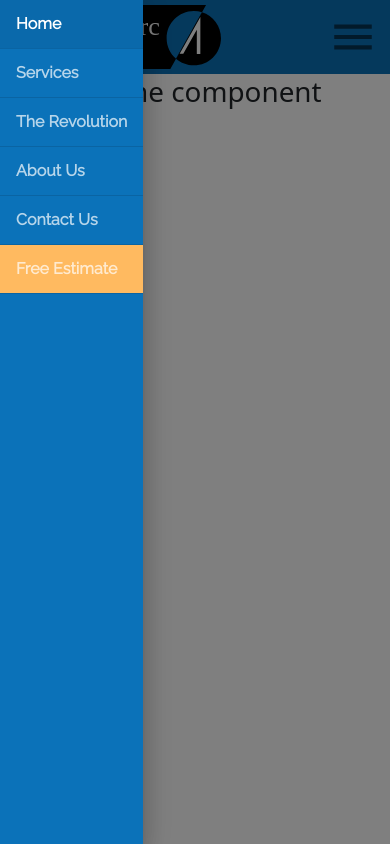
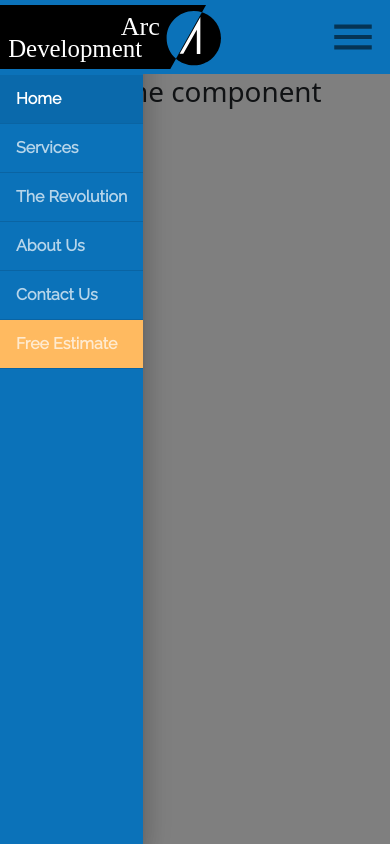
Before and after one commit to musamaUet/arc-development, a React (Create React App) app: page / in a window 390 px wide. Both pictures are taken after a click on the button 353 px from the left and 37 px from the top of the page. Built offline with nearby package versions, Linux system fonts and the light colour scheme.

Commit message:
finishing header section

```diff
--- a/src/components/ui/Header.js
+++ b/src/components/ui/Header.js
@@ -15,7 +15,6 @@ import List from '@material-ui/core/List';
 import ListItem from '@material-ui/core/ListItem';
 import ListItemText from '@material-ui/core/ListItemText';
 import { Link, useLocation } from 'react-router-dom';
-import classnames from 'classnames';
 
 import logo from '../../assets/logo.svg';
 
@@ -105,7 +104,12 @@ const useStyles = makeStyles((theme) => ({
     backgroundColor: theme.palette.secondary.main,
   },
   drawerItemSelected: {
+    '& .MuiListItemText-root': {
       opacity: '1',
+    },
+  },
+  appbar: {
+    zIndex: theme.zIndex.modal + 1,
   },
 }));
 function Header(props) {
@@ -121,51 +125,63 @@ function Header(props) {
   const [selectedIndex, setSelectedIndex] = useState(0);
   const [openDrawer, setOpenDrawer] = useState(false);
 
+  const menuOptions = [
+    { name: 'Services', link: '/services', activeIndex: 1, selectedIndex: 0 },
+    {
+      name: 'Custom Software Development',
+      link: '/customsoftware',
+      activeIndex: 1,
+      selectedIndex: 2,
+    },
+    {
+      name: 'Mobile App Development',
+      link: '/mobileapps',
+      activeIndex: 1,
+      selectedIndex: 2,
+    },
+    {
+      name: 'Website Development',
+      link: '/websites',
+      activeIndex: 1,
+      selectedIndex: 3,
+    },
+  ];
+  const routes = [
+    { name: 'Home', link: '/', activeIndex: 0 },
+    {
+      name: 'Services',
+      link: '/services',
+      activeIndex: 1,
+      ariaOwns: anchorEl ? 'simple-menu' : undefined,
+      ariaPopup: anchorEl ? 'true' : undefined,
+      mouseOver: (event) => handleClick(event),
+    },
+    {
+      name: 'The Revolution',
+      link: '/revolution',
+      activeIndex: 2,
+    },
+    { name: 'About Us', link: '/about', activeIndex: 3 },
+    { name: 'Contact Us', link: '/contact', activeIndex: 4 },
+  ];
+
   useEffect(() => {
+    [...menuOptions, ...routes].forEach((route) => {
       switch (location.pathname) {
-      case '/':
-        if (value !== 0) setValue(0);
-        break;
-      case '/services':
-        if (value !== 1) {
-          setValue(1);
-          setSelectedIndex(0);
+        case `${route.link}`:
+          if (value !== route.activeIndex) {
+            setValue(route.activeIndex);
+            if (route.selectedIndex && route.selectedIndex !== selectedIndex) {
+              setSelectedIndex(route.selectedIndex);
             }
-        break;
-      case '/customsoftware':
-        if (value !== 1) {
-          setValue(1);
-          setSelectedIndex(1);
           }
-        break;
-      case '/mobileapps':
-        if (value !== 1) {
-          setValue(1);
-          setSelectedIndex(2);
-        }
-        break;
-      case '/websites':
-        if (value !== 1) {
-          setValue(1);
-          setSelectedIndex(4);
-        }
-        break;
-      case '/revolution':
-        if (value !== 2) setValue(2);
-        break;
-      case '/about':
-        if (value !== 3) setValue(3);
-        break;
-      case '/contact':
-        if (value !== 4) setValue(4);
-        break;
-      case '/estimate':
-        if (value !== 5) setValue(5);
           break;
         default:
           break;
       }
-  }, [value]);
+    });
+    // eslint-disable-next-line react-hooks/exhaustive-deps
+  }, [value, menuOptions, selectedIndex, routes]);
 
   const handleChange = (e, value) => {
     setValue(value);
@@ -183,12 +199,7 @@ function Header(props) {
     setOpenMenu(false);
     setSelectedIndex(index);
   };
-  const menuOptions = [
-    { name: 'Services', link: '/services' },
-    { name: 'Custom Software Development', link: '/customsoftware' },
-    { name: 'Mobile App Development', link: '/mobileapps' },
-    { name: 'Website Development', link: '/websites' },
-  ];
+
   const tabs = (
     <React.Fragment>
       <Tabs
@@ -197,34 +208,18 @@ function Header(props) {
         className={classes.tabContainer}
         indicatorColor='primary'
       >
-        <Tab className={classes.tab} component={Link} to='/' label='Home' />
+        {routes.map((route, index) => (
           <Tab
-          aria-owns={anchorEl ? 'simple-menu' : undefined}
-          aria-haspopup={anchorEl ? 'true' : undefined}
+            key={index}
             className={classes.tab}
             component={Link}
-          onMouseOver={(event) => handleClick(event)}
-          to='/services'
-          label='Services'
+            to={route.link}
+            label={route.name}
+            aria-owns={route.ariaOwns}
+            aria-haspopup={route.ariaPopup}
+            onMouseOver={route.mouseOver}
           />
-        <Tab
-          className={classes.tab}
-          component={Link}
-          to='/revolution'
-          label='The Revolution'
-        />
-        <Tab
-          className={classes.tab}
-          component={Link}
-          to='/about'
-          label='About Us'
-        />
-        <Tab
-          className={classes.tab}
-          component={Link}
-          to='/contact'
-          label='Contact Us'
-        />
+        ))}
       </Tabs>
       <Button variant='contained' color='secondary' className={classes.button}>
         Free Estimate
@@ -237,6 +232,8 @@ function Header(props) {
         MenuListProps={{ onMouseLeave: handleClose }}
         classes={{ paper: classes.menu }}
         elevation={0}
+        style={{ zIndex: 1302 }}
+        keepMounted
       >
         {menuOptions.map((option, index) => (
           <MenuItem
@@ -268,117 +265,27 @@ function Header(props) {
         onClose={() => setOpenDrawer(false)}
         classes={{ paper: classes.drawer }}
       >
+        <div className={classes.toolbarMargin} />
         <List disablePadding>
+          {routes.map((route) => (
             <ListItem
+              key={`${route}${route.activeIndex}`}
               divider
               button
               onClick={() => {
                 setOpenDrawer(false);
-              setValue(0);
+                setValue(route.activeIndex);
               }}
               component={Link}
-            to='/'
-            selected={value === 0}
+              to={route.link}
+              selected={value === route.activeIndex}
+              classes={{ selected: classes.drawerItemSelected }}
             >
-            <ListItemText
-              disableTypography
-              className={
-                value === 0
-                  ? [classes.drawerItem, classes.drawerItemSelected]
-                  : [classes.drawerItem]
-              }
-            >
-              Home
+              <ListItemText disableTypography className={classes.drawerItem}>
+                {route.name}
               </ListItemText>
             </ListItem>
-          <ListItem
-            divider
-            button
-            onClick={() => {
-              setOpenDrawer(false);
-              setValue(1);
-            }}
-            component={Link}
-            to='/services'
-            selected={value === 1}
-          >
-            <ListItemText
-              disableTypography
-              className={
-                value === 1
-                  ? [classes.drawerItem, classes.drawerItemSelected]
-                  : [classes.drawerItem]
-              }
-            >
-              Services
-            </ListItemText>
-          </ListItem>
-          <ListItem
-            divider
-            button
-            onClick={() => {
-              setOpenDrawer(false);
-              setValue(2);
-            }}
-            component={Link}
-            to='/revolution'
-            selected={value === 2}
-          >
-            <ListItemText
-              disableTypography
-              className={
-                value === 2
-                  ? [classes.drawerItem, classes.drawerItemSelected]
-                  : [classes.drawerItem]
-              }
-            >
-              The Revolution
-            </ListItemText>
-          </ListItem>
-          <ListItem
-            divider
-            button
-            onClick={() => {
-              setOpenDrawer(false);
-              setValue(3);
-            }}
-            component={Link}
-            to='/about'
-            selected={value === 3}
-          >
-            <ListItemText
-              disableTypography
-              className={
-                value === 3
-                  ? [classes.drawerItem, classes.drawerItemSelected]
-                  : [classes.drawerItem]
-              }
-            >
-              About Us
-            </ListItemText>
-          </ListItem>
-          <ListItem
-            divider
-            button
-            onClick={() => {
-              setOpenDrawer(false);
-              setValue(4);
-            }}
-            component={Link}
-            to='/contact'
-            selected={value === 4}
-          >
-            <ListItemText
-              disableTypography
-              className={
-                value === 4
-                  ? [classes.drawerItem, classes.drawerItemSelected]
-                  : [classes.drawerItem]
-              }
-            >
-              Contact Us
-            </ListItemText>
-          </ListItem>
+          ))}
           <ListItem
             divider
             button
@@ -390,15 +297,12 @@ function Header(props) {
             to='/estimate'
             className={classes.drawerItemEstimate}
             selected={value === 5}
+            classes={{
+              root: classes.drawerItemEstimate,
+              selected: classes.drawerItemSelected,
+            }}
           >
-            <ListItemText
-              disableTypography
-              className={
-                value === 5
-                  ? [classes.drawerItem, classes.drawerItemSelected]
-                  : [classes.drawerItem]
-              }
-            >
+            <ListItemText disableTypography className={classes.drawerItem}>
               Free Estimate
             </ListItemText>
           </ListItem>
@@ -416,7 +320,7 @@ function Header(props) {
   return (
     <React.Fragment>
       <ElevationScroll>
-        <AppBar position='fixed' color='primary'>
+        <AppBar position='fixed' color='primary' className={classes.appbar}>
           <Toolbar disableGutters>
             <Button
               className={classes.logoContainer}
```
Lines whose indentation alone changed are shown as unchanged.
